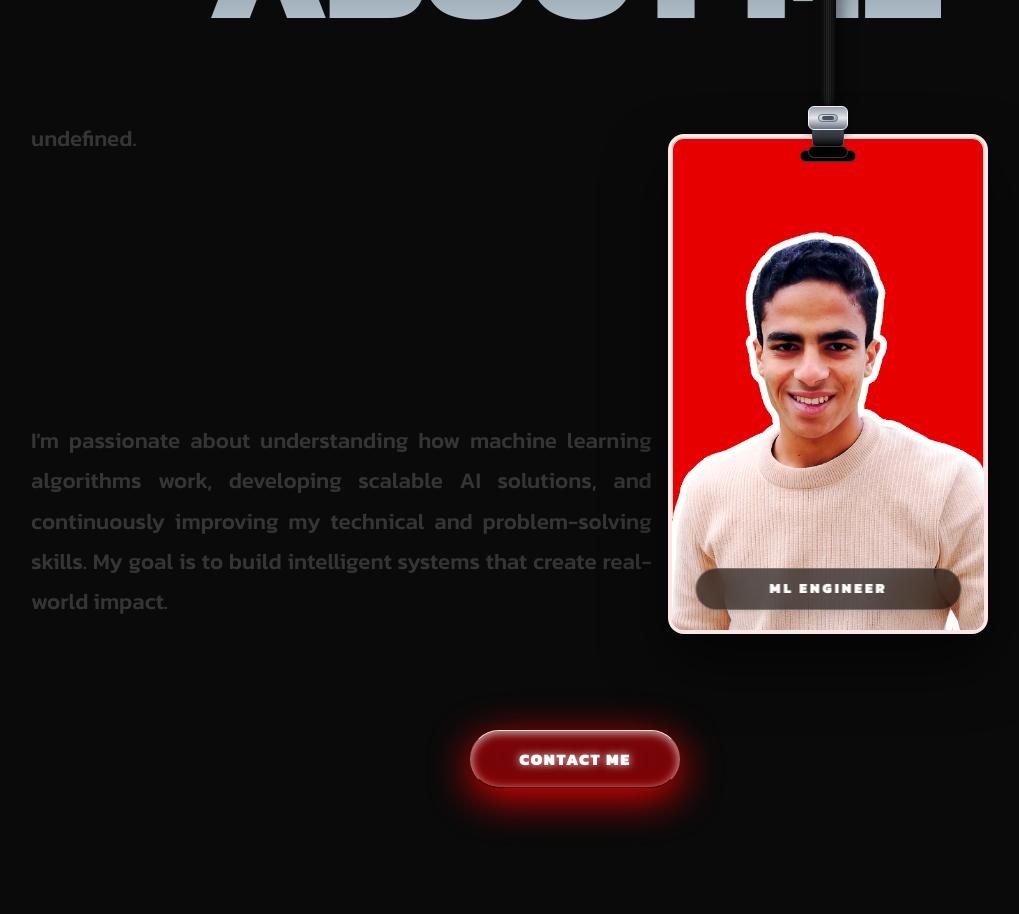
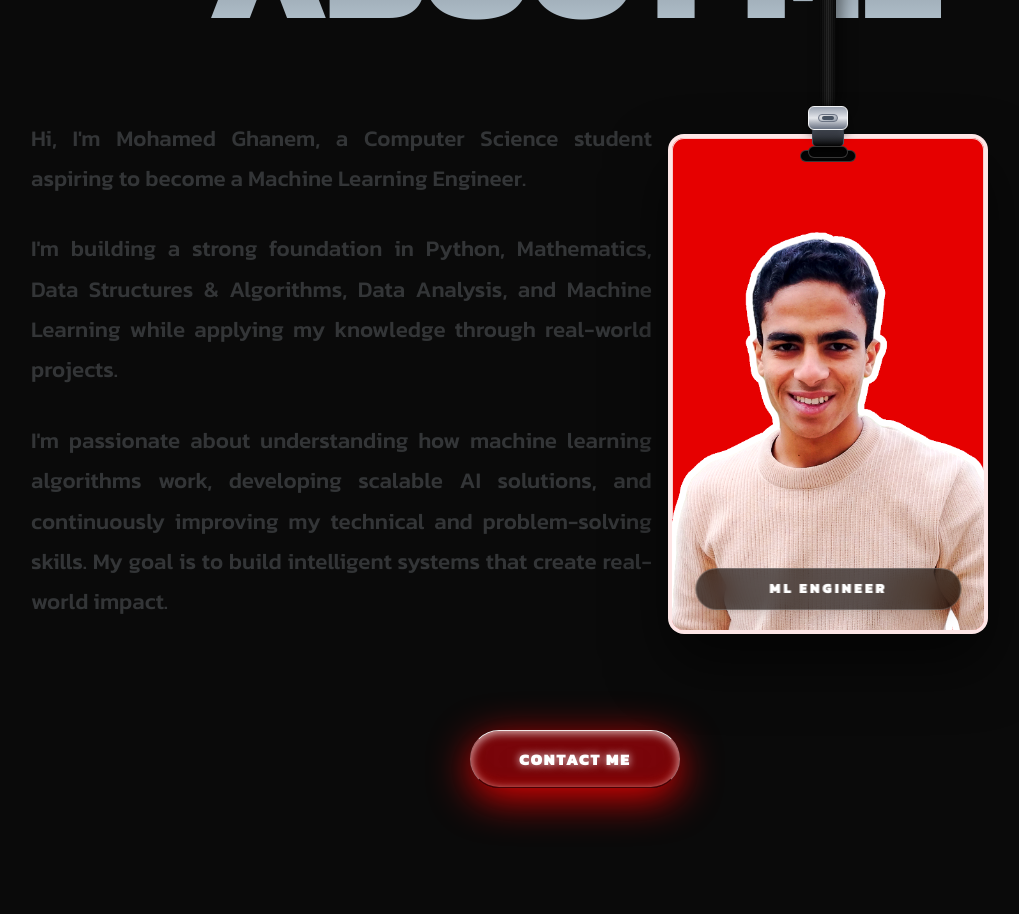
Before and after one commit to MohamedGhanem-CS/portfolio, a React (Vite) app: page / in a window 1280 px wide. Shown: the part 1040-1954 px from the top of the page, without its empty margins (65-1084 px from the left). Built offline with nearby package versions, Linux system fonts and the light colour scheme; no server answers; the database is empty.

Commit message:
style: split about text into 3 paragraphs to eliminate large gap

```diff
--- a/src/sections/AboutSection.tsx
+++ b/src/sections/AboutSection.tsx
@@ -27,11 +27,15 @@ export const AboutSection = () => {
         <div className="flex flex-col items-center lg:items-start w-full lg:w-[60%] text-center lg:text-left z-20 relative pt-3 pb-3">
           <div className="w-full h-full text-[clamp(1.18rem,1.75vw,1.63rem)] flex flex-col justify-between">
             <AnimatedText
-              text={content?.description?.split('.')[0] + '.' || "Hi, I'm Mohamed Ghanem, a Computer Science student aspiring to become a Machine Learning Engineer. I'm building a strong foundation in Python, Mathematics, Data Structures & Algorithms, Data Analysis, and Machine Learning while applying my knowledge through real-world projects."}
+              text="Hi, I'm Mohamed Ghanem, a Computer Science student aspiring to become a Machine Learning Engineer."
               className="text-[#D7E2EA] font-medium leading-[1.8] text-justify [text-align-last:center] lg:[text-align-last:left] whitespace-normal"
             />
             <AnimatedText
-              text={content?.description?.split('.').slice(1).join('.') || "I'm passionate about understanding how machine learning algorithms work, developing scalable AI solutions, and continuously improving my technical and problem-solving skills. My goal is to build intelligent systems that create real-world impact."}
+              text="I'm building a strong foundation in Python, Mathematics, Data Structures & Algorithms, Data Analysis, and Machine Learning while applying my knowledge through real-world projects."
+              className="text-[#D7E2EA] font-medium leading-[1.8] text-justify [text-align-last:center] lg:[text-align-last:left] whitespace-normal"
+            />
+            <AnimatedText
+              text="I'm passionate about understanding how machine learning algorithms work, developing scalable AI solutions, and continuously improving my technical and problem-solving skills. My goal is to build intelligent systems that create real-world impact."
               className="text-[#D7E2EA] font-medium leading-[1.8] text-justify [text-align-last:center] lg:[text-align-last:left] whitespace-normal"
             />
           </div>
```
